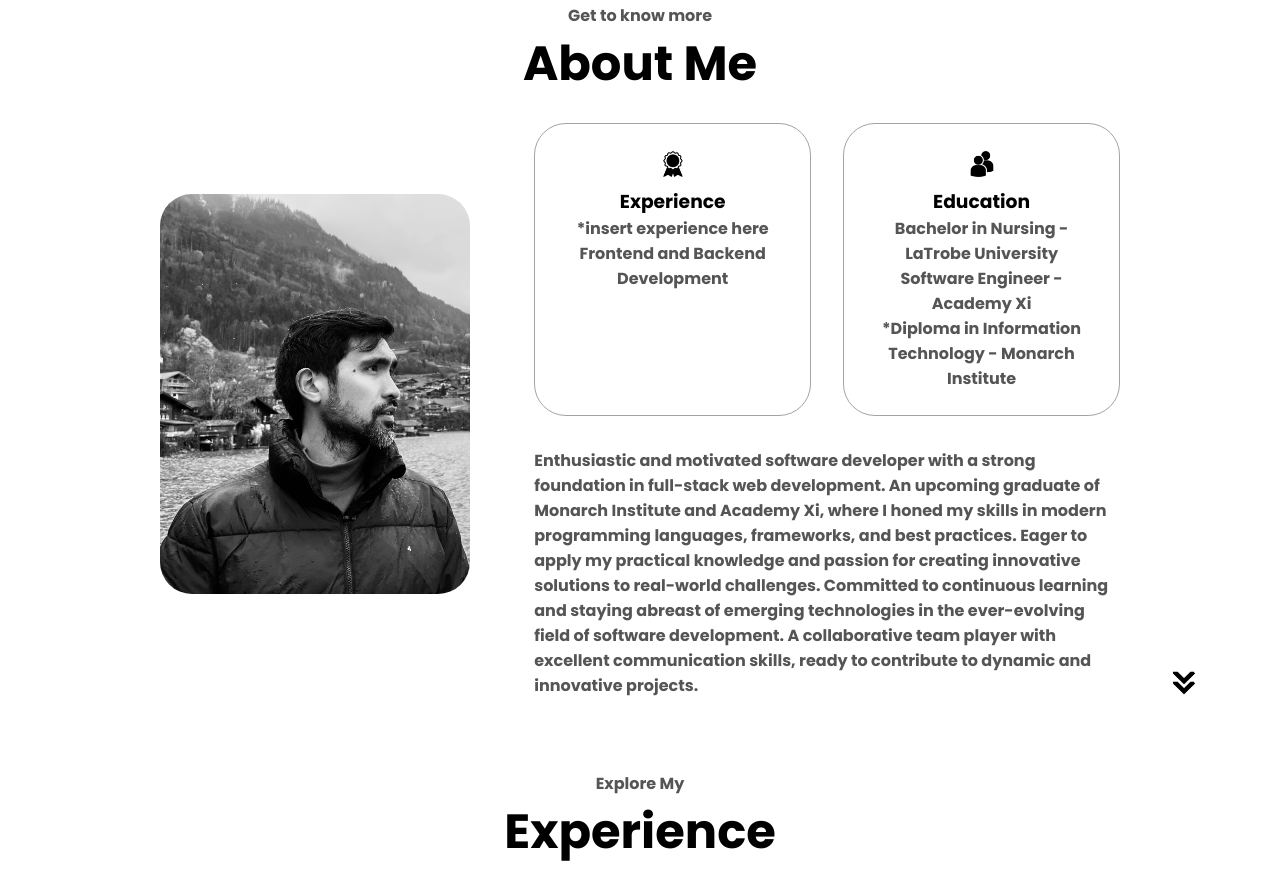
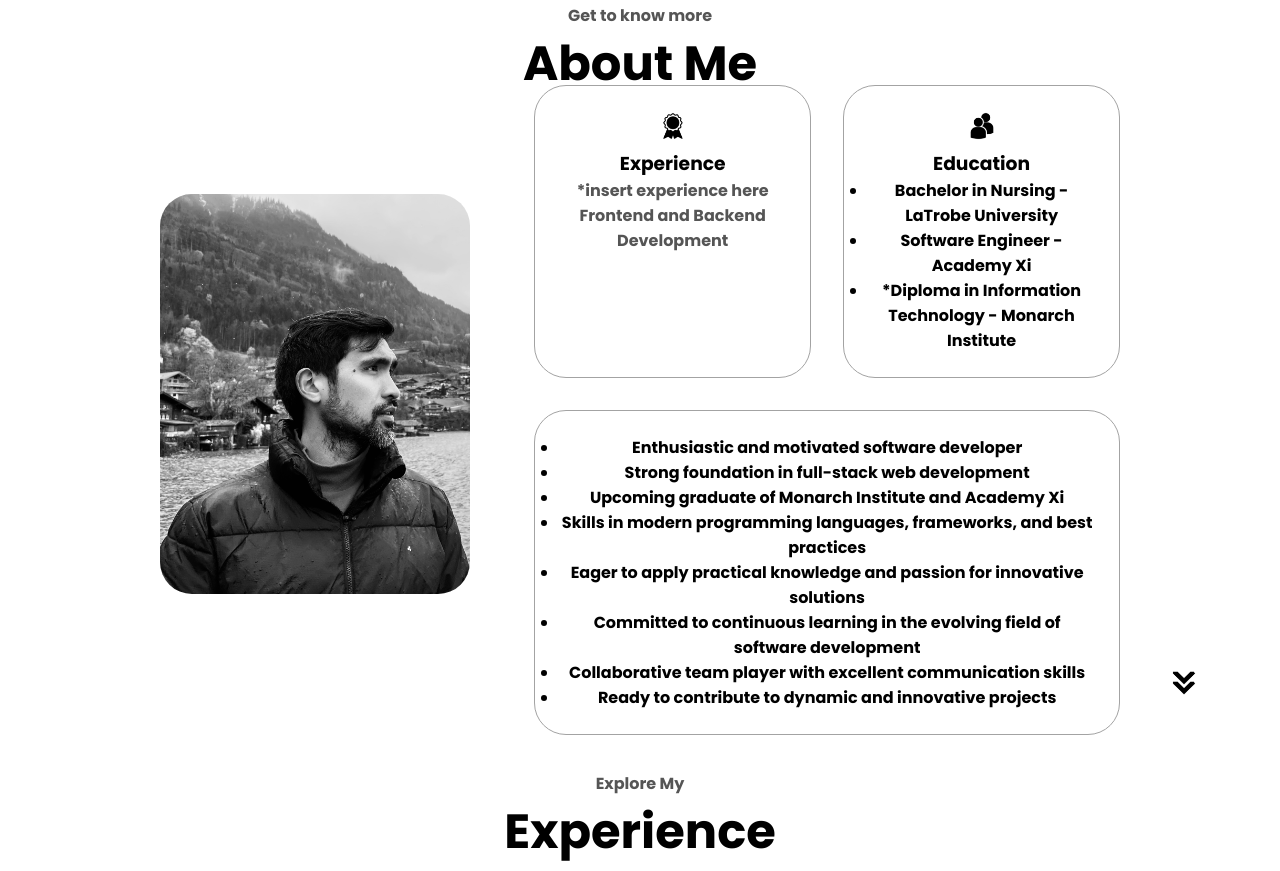
Before and after one commit to migsldev/my-personal-website, a plain HTML site: page index.html in a window 1280 px wide. Shown: the part 941-1812 px from the top of the page. Drawn offline with Linux system fonts and the light colour scheme.

Commit message:
added new portrait file and updated style.css and index.html

```diff
--- a/index.html
+++ b/index.html
@@ -10,7 +10,7 @@
 <body>
     <nav id="desktop-nav"> <!--Nav menu Desktop-->
         <div class="logo"><img src="./images/MLdev-logo.svg"
-            alt="migsldev-logo" title="migsldev" width="70" height="70"></div>
+            alt="migsldev-logo" title="migsldev" ></div>
             <div>
                 <ul class="nav-links"><!--navigation to About, Experience, Projects and Contact page-->
                     <li><a href="#about">About</a></li>
@@ -22,7 +22,7 @@
     </nav>
     <nav id="hamburger-nav"> <!-- Hamburger menu nav-->
         <div class="logo"><img src="./images/MLdev-logo.svg"
-            alt="migsldev-logo" title="migsldev" width="70" height="70"></div> <!--placeholder for hamurger menu-->
+            alt="migsldev-logo" title="migsldev"></div> <!--placeholder for hamurger menu-->
         <div class="hamburger-menu">
             <div class="hamburger-icon" onclick="toggleMenu()"> <!-- onclick is a JS function, to toggle menu open and close-->
                 <span></span> <!-- lines of the hamburger menu-->
@@ -41,7 +41,7 @@
     </nav>
     <section id="profile"> <!--hero section -->
         <div class="section_pic-container">
-            <img src="./assets/ML-side-circle.png" alt="MLdev profile picture"> <!--change photo to profesional front-facing-->
+            <img src="./assets/ML-Circle-portrait.JPG" alt="MLdev profile picture"> <!--change photo to profesional front-facing-->
 
         </div>
         <div class="section_text">
@@ -89,18 +89,24 @@
                     <div class="details-container"> <!--education section-->
                         <img src="./assets/education.png" alt="education icon" class="icon">
                         <h3>Education</h3>
-                        <p>Bachelor in Nursing - LaTrobe University<br>
-                        Software Engineer - Academy Xi <br>
-                        *Diploma in Information Technology - Monarch Institute </p>
+                        <ul>
+                            <li>Bachelor in Nursing - LaTrobe University</li>
+                            <li>Software Engineer - Academy Xi </li>
+                            <li>*Diploma in Information Technology - Monarch Institute</li>
+                        </ul>
                     </div>
                 </div>
                 <div class="text-container"> <!--about me-->
-                    <p>Enthusiastic and motivated software developer with a strong foundation in full-stack web development.
-                        An upcoming graduate of Monarch Institute and Academy Xi, where I honed my skills in modern programming languages, frameworks, and best practices.
-                        Eager to apply my practical knowledge and passion for creating innovative solutions to real-world challenges. Committed to
-                        continuous learning and staying abreast of emerging technologies in the ever-evolving field of software development.
-                        A collaborative team player with excellent communication skills, ready to contribute to dynamic and innovative projects.
-                    </p>
+                    <ul>
+                        <li>Enthusiastic and motivated software developer</li>
+                        <li>Strong foundation in full-stack web development</li>
+                        <li>Upcoming graduate of Monarch Institute and Academy Xi</li>
+                        <li>Skills in modern programming languages, frameworks, and best practices</li>
+                        <li>Eager to apply practical knowledge and passion for innovative solutions</li>
+                        <li>Committed to continuous learning in the evolving field of software development</li>
+                        <li>Collaborative team player with excellent communication skills</li>
+                        <li>Ready to contribute to dynamic and innovative projects</li>
+                    </ul>
                 </div>
             </div>
         </div>
--- a/style.css
+++ b/style.css
@@ -29,6 +29,12 @@ a, .btn {
 }
 
 /* desktop nav */
+
+.logo img {
+    width: 70px;
+    height: 70px;
+
+}
 nav, .nav-links {
     display: flex; /*using the display: flexbox properties - how things are arranged on the page*/
 }
@@ -315,6 +321,15 @@ section { /* making sure all the contents in the sections fit the screen */
     width: 400px;
     margin: auto 0;
 }
+.text-container {
+    padding: 1.5rem;
+    flex: 1;
+    background: white;
+    border-radius: 2rem;
+    border: rgb(53, 53, 53) 0.1rem solid;
+    border-color: rgb(163, 163, 163);
+    text-align: center;
+}
 
 /* Experience Section */
 
```
Also changed, not shown: 2 other files.
